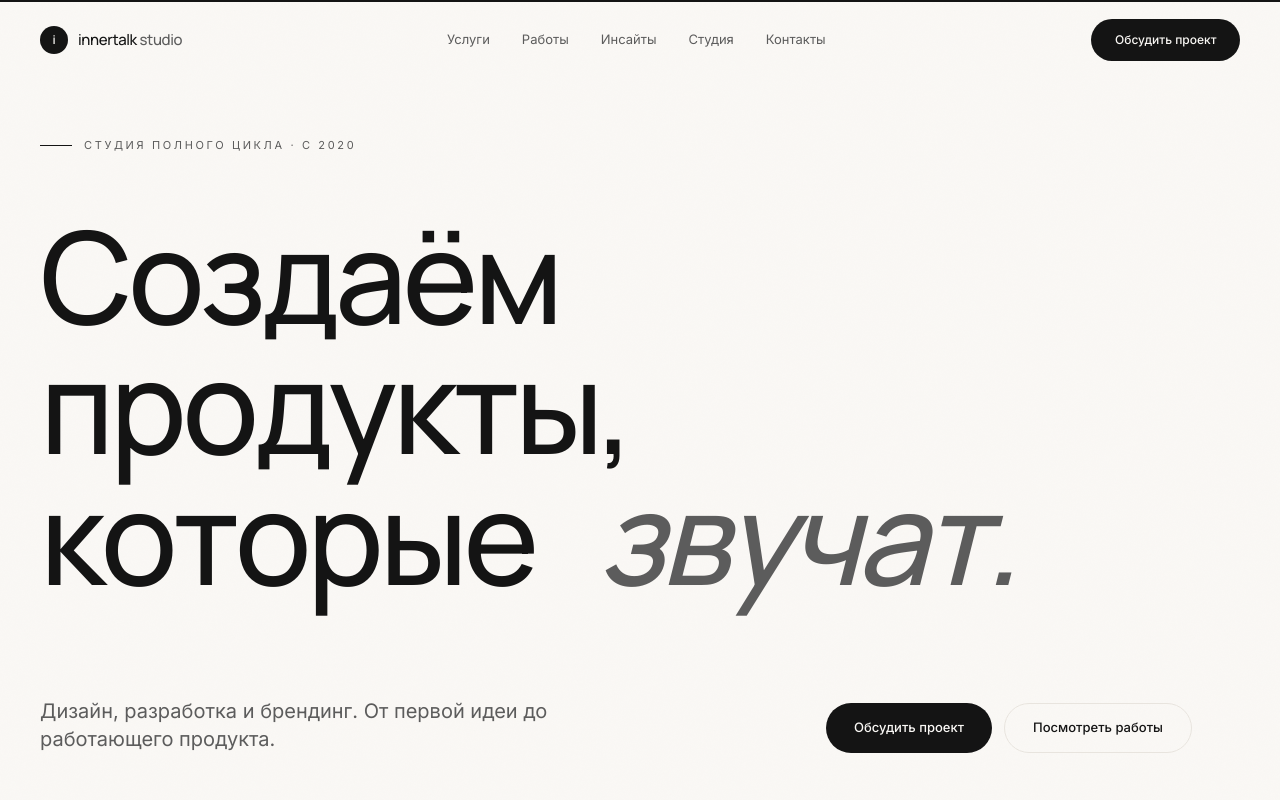
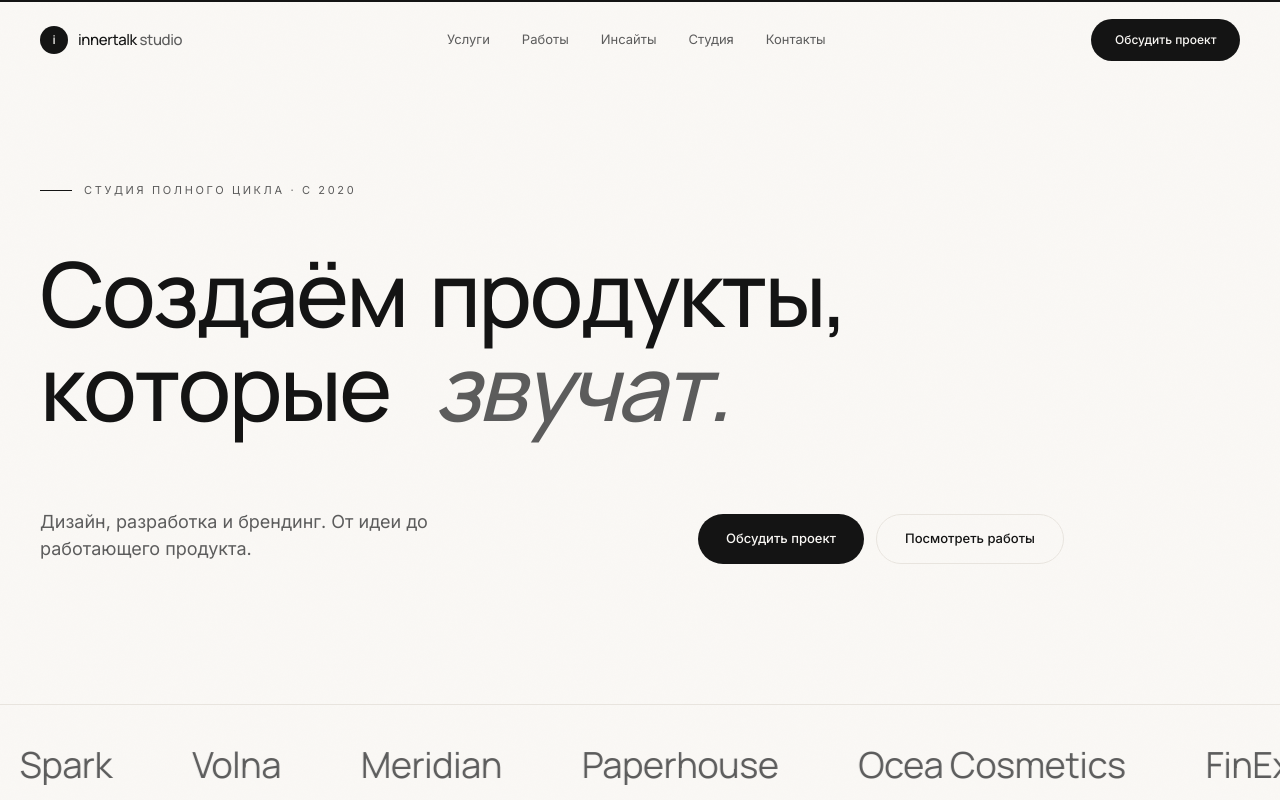
Before and after one commit to zeuszcz/site, a Next.js app: page / in a window 1280 px wide. Shown: the top 800 px of the page. Built offline with nearby package versions, Linux system fonts and the light colour scheme.

Commit message:
fix(hero): reduce h1 size, free width constraint, shorter padding — prevent overflow on wide screens

```diff
--- a/src/components/Hero.tsx
+++ b/src/components/Hero.tsx
@@ -11,39 +11,42 @@ export default function Hero() {
   const opacity = useTransform(scrollYProgress, [0, 0.8], [1, 0]);
 
   return (
-    <section ref={ref} className="relative min-h-[92vh] flex items-end pt-32 pb-32 overflow-hidden">
+    <section
+      ref={ref}
+      className="relative min-h-[88svh] flex items-center pt-28 md:pt-32 pb-16 md:pb-24 overflow-hidden"
+    >
       <motion.div style={{ y, opacity }} className="relative container-x w-full">
         <motion.div
-          initial={{ opacity: 0, y: 16 }}
+          initial={{ opacity: 0, y: 12 }}
           animate={{ opacity: 1, y: 0 }}
           transition={{ duration: 0.8 }}
-          className="eyebrow mb-14"
+          className="eyebrow mb-10 md:mb-12"
         >
           Студия полного цикла · С 2020
         </motion.div>
 
-        <h1 className="h-display text-[clamp(3.5rem,10vw,9.5rem)] leading-[1.02] tracking-[-0.035em] max-w-6xl text-fg">
-          <SplitText text="Создаём продукты," speed={0.022} />
+        <h1 className="h-display text-[clamp(2.5rem,7vw,6.25rem)] leading-[1.04] tracking-[-0.03em] text-fg">
+          <SplitText text="Создаём продукты," speed={0.02} />
           <br />
-          <SplitText text="которые" speed={0.022} delay={0.18} />
+          <SplitText text="которые" speed={0.02} delay={0.16} />
           <span className="mr-[0.25em]" />
-          <SplitText text="звучат." speed={0.022} delay={0.34} italic className="text-muted" />
+          <SplitText text="звучат." speed={0.02} delay={0.3} italic className="text-muted" />
         </h1>
 
-        <div className="mt-14 md:mt-20 grid md:grid-cols-[1fr_auto] gap-10 md:gap-20 items-end max-w-6xl">
+        <div className="mt-12 md:mt-16 grid md:grid-cols-[1fr_auto] gap-8 md:gap-16 items-end max-w-5xl">
           <motion.p
-            initial={{ opacity: 0, y: 16 }}
+            initial={{ opacity: 0, y: 12 }}
             animate={{ opacity: 1, y: 0 }}
-            transition={{ duration: 0.8, delay: 0.8 }}
-            className="max-w-lg text-lg md:text-xl text-muted leading-[1.55]"
+            transition={{ duration: 0.8, delay: 0.7 }}
+            className="max-w-md text-lg text-muted leading-[1.55]"
           >
-            Дизайн, разработка и брендинг. От первой идеи до работающего продукта.
+            Дизайн, разработка и брендинг. От идеи до работающего продукта.
           </motion.p>
 
           <motion.div
-            initial={{ opacity: 0, y: 16 }}
+            initial={{ opacity: 0, y: 12 }}
             animate={{ opacity: 1, y: 0 }}
-            transition={{ duration: 0.8, delay: 0.9 }}
+            transition={{ duration: 0.8, delay: 0.8 }}
             className="flex flex-wrap gap-3"
           >
             <MagneticButton href="/contact" className="btn-primary">Обсудить проект</MagneticButton>
```
